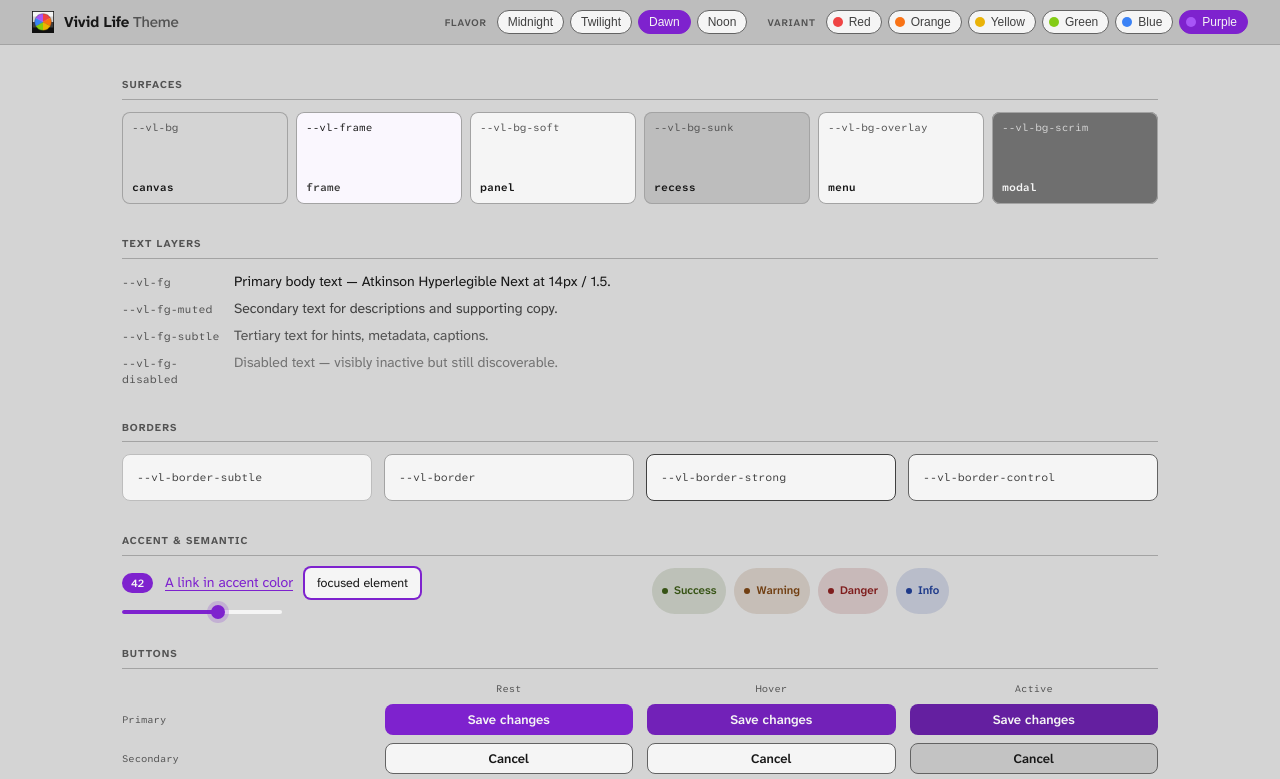
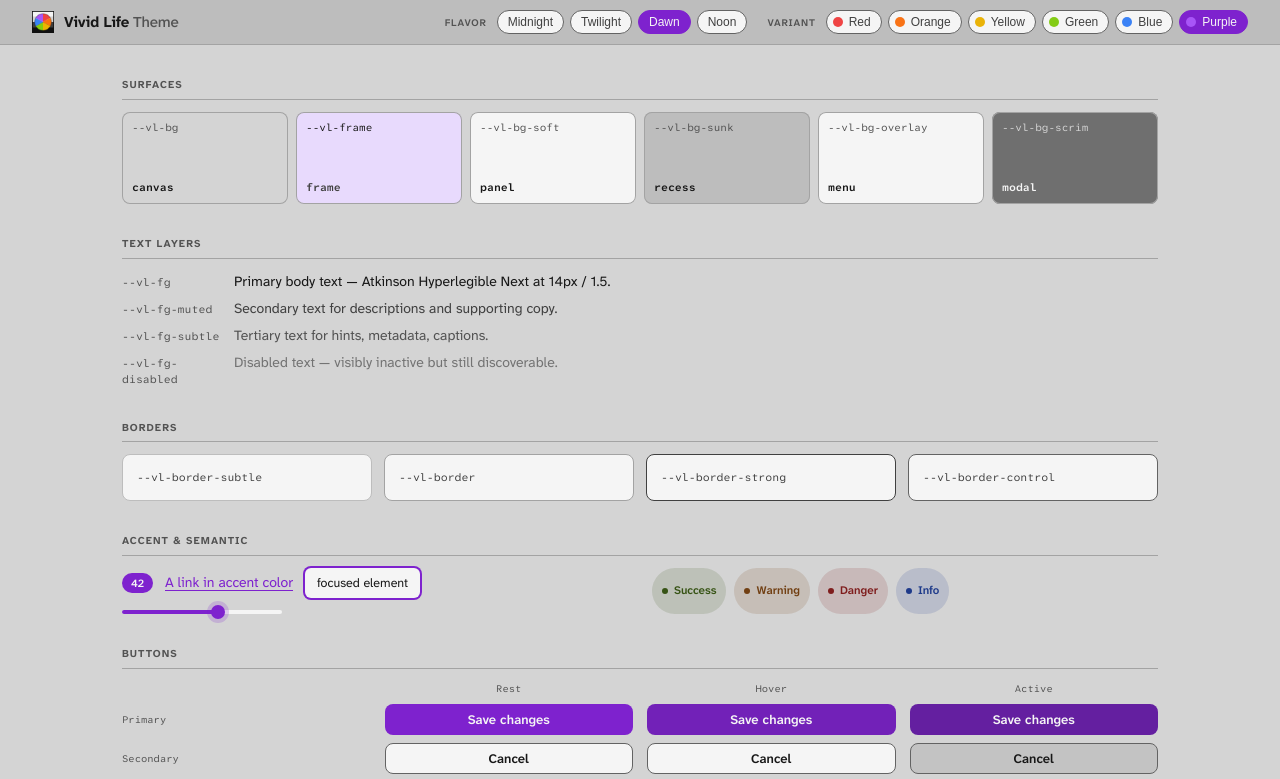
Before and after one commit to vivid-life-theme/vivid-life-design-system, a website: page preview/01-kitchen-sink.html in a window 1280 px wide. Both pictures are taken after a click on the button "Dawn". Shown: the top 779 px of the page. Drawn offline with Linux system fonts and the light colour scheme.

Commit message:
🐛 fix(frame): give Dawn's frame visible variant colour
At OKLCH L 0.98 the sRGB gamut clamped red, blue and purple to C 0.009,
so Dawn's frame read as white around the grey editor. Move the pastel to
L 0.91 (C 0.043–0.051 for every variant, as on Noon) and exempt Dawn
from the 1.35:1 frame step: no Dawn frame both carries colour and clears
the step, and a darker frame fails fg_muted and success / warning.

Self-tests pin the new values, require every Dawn frame to reach
OKLCH C 0.04, and check Dawn still needs its exemption.

Closes #37

Co-Authored-By: Claude Opus 5.5 <noreply@anthropic.com>

```diff
--- a/colors_and_type.css
+++ b/colors_and_type.css
@@ -1105,7 +1105,7 @@
 /* Dawn */
 .vl-dawn.variant-red {
   --vl-accent: #991b1b;
-  --vl-frame                        : #fef6f6;
+  --vl-frame                        : #ffd6d2;
   --vl-frame-accent-text            : #991b1b;
   --vl-overlay-selection            : #fee2e2;
   --vl-overlay-inactive-selection   : #fee2e280;
@@ -1161,7 +1161,7 @@
 }
 .vl-dawn.variant-orange {
   --vl-accent: #7c2d12;
-  --vl-frame                        : #fff7f3;
+  --vl-frame                        : #fed8c5;
   --vl-frame-accent-text            : #7c2d12;
   --vl-overlay-selection            : #ffedd5;
   --vl-overlay-inactive-selection   : #ffedd580;
@@ -1217,7 +1217,7 @@
 }
 .vl-dawn.variant-yellow {
   --vl-accent: #854d0e;
-  --vl-frame                        : #fef8ea;
+  --vl-frame                        : #f0e0bc;
   --vl-frame-accent-text            : #854d0e;
   --vl-overlay-selection            : #fef9c3;
   --vl-overlay-inactive-selection   : #fef9c380;
@@ -1273,7 +1273,7 @@
 }
 .vl-dawn.variant-green {
   --vl-accent: #3f6212;
-  --vl-frame                        : #efffe2;
+  --vl-frame                        : #d6e9c6;
   --vl-frame-accent-text            : #3f6212;
   --vl-overlay-selection            : #ecfccb;
   --vl-overlay-inactive-selection   : #ecfccb80;
@@ -1329,7 +1329,7 @@
 }
 .vl-dawn.variant-blue {
   --vl-accent: #1d4ed8;
-  --vl-frame                        : #f5f9fe;
+  --vl-frame                        : #d1e2fe;
   --vl-frame-accent-text            : #1d4ed8;
   --vl-overlay-selection            : #dbeafe;
   --vl-overlay-inactive-selection   : #dbeafe80;
@@ -1385,7 +1385,7 @@
 }
 .vl-dawn.variant-purple {
   --vl-accent: #7e22ce;
-  --vl-frame                        : #faf7fe;
+  --vl-frame                        : #e8dafd;
   --vl-frame-accent-text            : #7e22ce;
   --vl-overlay-selection            : #f3e8ff;
   --vl-overlay-inactive-selection   : #f3e8ff80;
--- a/docs/superpowers/specs/2026-11-16-frame-colours-design.md
+++ b/docs/superpowers/specs/2026-11-16-frame-colours-design.md
@@ -190,7 +190,7 @@ The pastel is computed in OKLCH: fixed lightness and chroma, with the hue taken
 | flavor | recipe | step from `bg` | why |
 |---|---|---|---|
 | Noon | OKLCH L 0.86, C 0.05, darker than the canvas | 1.39–1.43:1 | every frame gate passes |
-| Dawn | OKLCH L 0.98, C 0.05, *brighter* than the canvas | 1.39–1.42:1 | a darker pastel drops Dawn's `success` (green.900) and `warning` (yellow.900) to 3.9–4.45:1 on the frame, and git decorations in the sidebar use them |
+| Dawn | OKLCH L 0.98, C 0.05, *brighter* than the canvas (superseded, see "Dawn revision" below) | 1.39–1.42:1 | a darker pastel drops Dawn's `success` (green.900) and `warning` (yellow.900) to 3.9–4.45:1 on the frame, and git decorations in the sidebar use them |
 
 For Dawn the alternative was a darker pastel with `success` and `warning` moved to 950. That would make "added" and "conflict" almost black everywhere in Dawn, so it was rejected. Dawn's frame goes the opposite way from the other three flavors; a lighter frame around a mid-grey editor fits Dawn's soft-light character.
 
@@ -205,4 +205,34 @@ Values:
 | blue | `#f5f9fe` | `#bed2f3` |
 | purple | `#faf7fe` | `#d8caec` |
 
-No flavor stays exempt from the frame step gate. The light-flavor selections keep today's recipes: they are already accent tints that keep 4.5:1, so the dark flavors' smudge problem never applied. The port rules for the frame apply unchanged (text `fg` / `fg_muted`, accent-hued text via `accent_text`, which steps darker on the light frames).
+No flavor stays exempt from the frame step gate (superseded: Dawn is exempt since the revision below). The light-flavor selections keep today's recipes: they are already accent tints that keep 4.5:1, so the dark flavors' smudge problem never applied. The port rules for the frame apply unchanged (text `fg` / `fg_muted`, accent-hued text via `accent_text`, which steps darker on the light frames).
+
+
+## Dawn revision (issue #37)
+
+In the VS Code port the Dawn frame read as white around a grey editor, and the variant colour was barely visible. The cause is the sRGB gamut: at L 0.98 it has almost no room for chroma, so red, blue and purple were clamped to C 0.009 whatever the recipe asked for. Green reached 0.042, which is why it looked stronger than the other five.
+
+No Dawn frame can have visible colour and also clear the 1.35:1 step from `#d4d4d4`. A frame lighter than the canvas has to be near white to clear the step. A darker frame drops `fg_muted` (under the hover and pressed-row overlays) and `success` / `warning` below 4.5:1 before it gets there: at L 0.83, `fg_muted` on the pressed-row overlay measures 4.49:1. So Dawn's frame is set apart by hue, and Dawn is listed in `frame.step_exempt`.
+
+Three candidates passed every other gate. The owner chose B:
+
+| candidate | recipe | step from `bg` | chroma across variants | worst text on frame |
+|---|---|---|---|---|
+| A | L 0.93, C 0.05, brighter | 1.19–1.22:1 | 0.032–0.049 | 6.98:1 |
+| **B** | **L 0.91, C 0.05, brighter** | **1.12–1.15:1** | **0.043–0.051** | **6.52:1** |
+| C | L 0.84, C 0.05, darker | 1.08–1.12:1 | 0.050–0.051 | 5.22:1 |
+
+B keeps Dawn's lighter-than-canvas direction and has the most even chroma of the lighter options, matching Noon's C 0.05. A keeps more of the step, but red and blue stay weak. C is barely above the pressed-row overlay limit.
+
+Values:
+
+| variant | Dawn |
+|---|---|
+| red | `#ffd6d2` |
+| orange | `#fed8c5` |
+| yellow | `#f0e0bc` |
+| green | `#d6e9c6` |
+| blue | `#d1e2fe` |
+| purple | `#e8dafd` |
+
+`accent_text` is unchanged. A self-test now requires every Dawn frame to reach OKLCH chroma 0.04.
```
Also changed, not shown: tools/build-tokens.mjs (+17 -6 lines), README.md, dist/tokens.js, tokens.json, 1 other file.
